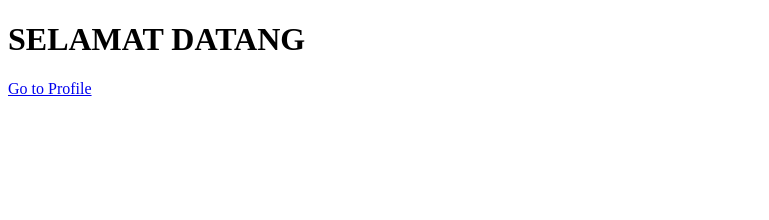
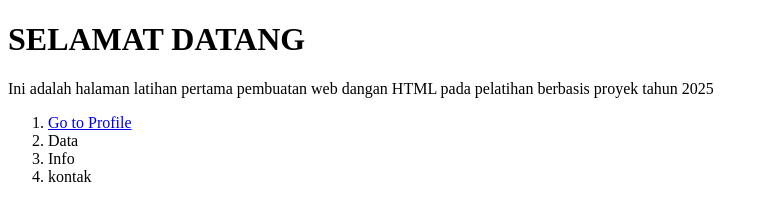
Before and after one commit to kensabaerendeftnamor/tugas_profile, a plain HTML site: page index.html in a window 1280 px wide. Shown: the whole page, without its empty margins (0-769 px from the left). Drawn offline with Linux system fonts and the light colour scheme.

Commit message:
melengkapi

```diff
--- a/index.html
+++ b/index.html
@@ -7,6 +7,14 @@
 </head>
 <body>
     <h1>SELAMAT DATANG</h1>
-    <a href="profile.html">Go to Profile</a>
+    <p>Ini adalah halaman latihan pertama pembuatan web dangan HTML pada pelatihan
+        berbasis proyek tahun 2025
+    </p>
+    <ol>
+        <li><a href="profile.html">Go to Profile</a></li>
+        <li>Data</li>
+        <li>Info</li>
+        <li>kontak</li>
+    </ol>
 </body>
 </html>
```
Also changed, not shown: profile.html (+1 -0 lines).
